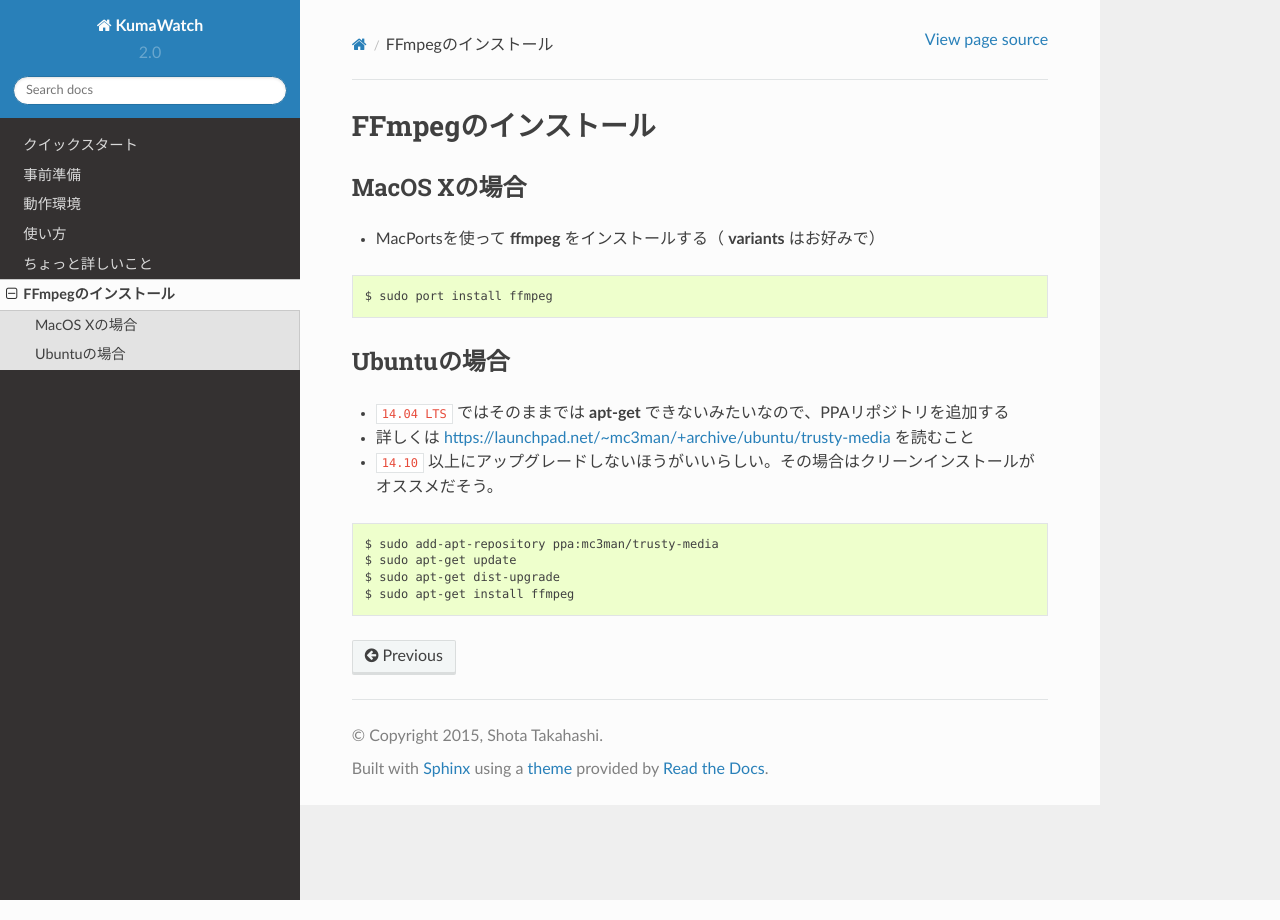
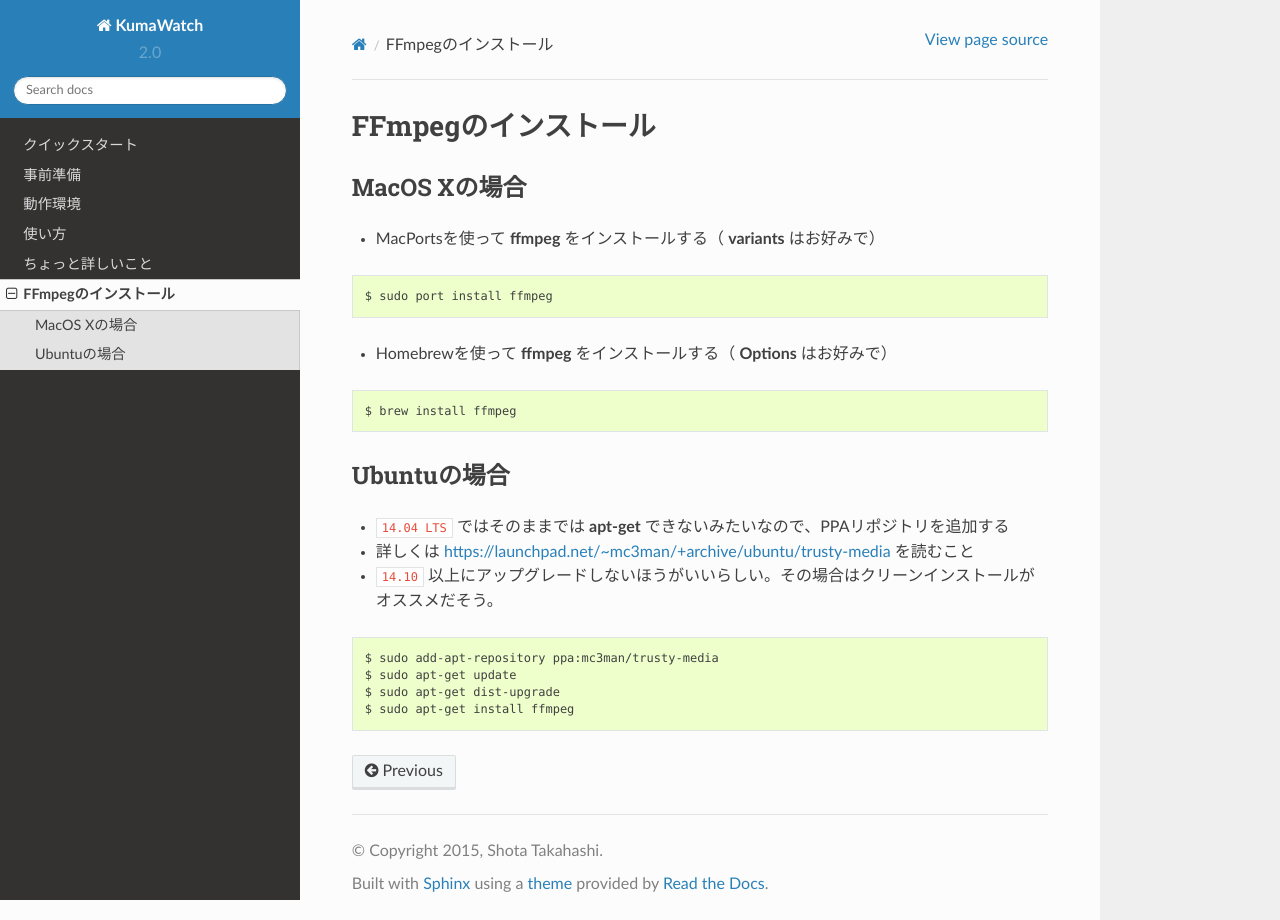
Before and after one commit to shotakaha/QwatchCapture, a Sphinx documentation site: the page built from docs/source/ffmpeg.rst, in a window 1280 px wide. Built offline with Sphinx 7.4.7 and the Read the Docs theme 2.0.0, drawn with Linux system fonts in a browser that asks for light colours; pages that are not in the unit, such as notebooks, are missing from menus.

Commit message:
Update FFmpeg

```diff
--- a/docs/source/ffmpeg.rst
+++ b/docs/source/ffmpeg.rst
@@ -10,6 +10,12 @@ MacOS Xの場合
 .. code-block:: bash
 
    $ sudo port install ffmpeg
+
+- Homebrewを使って :command:`ffmpeg` をインストールする（ :command:`Options` はお好みで）
+
+.. code-block:: bash
+
+   $ brew install ffmpeg
 
 
 Ubuntuの場合
```
